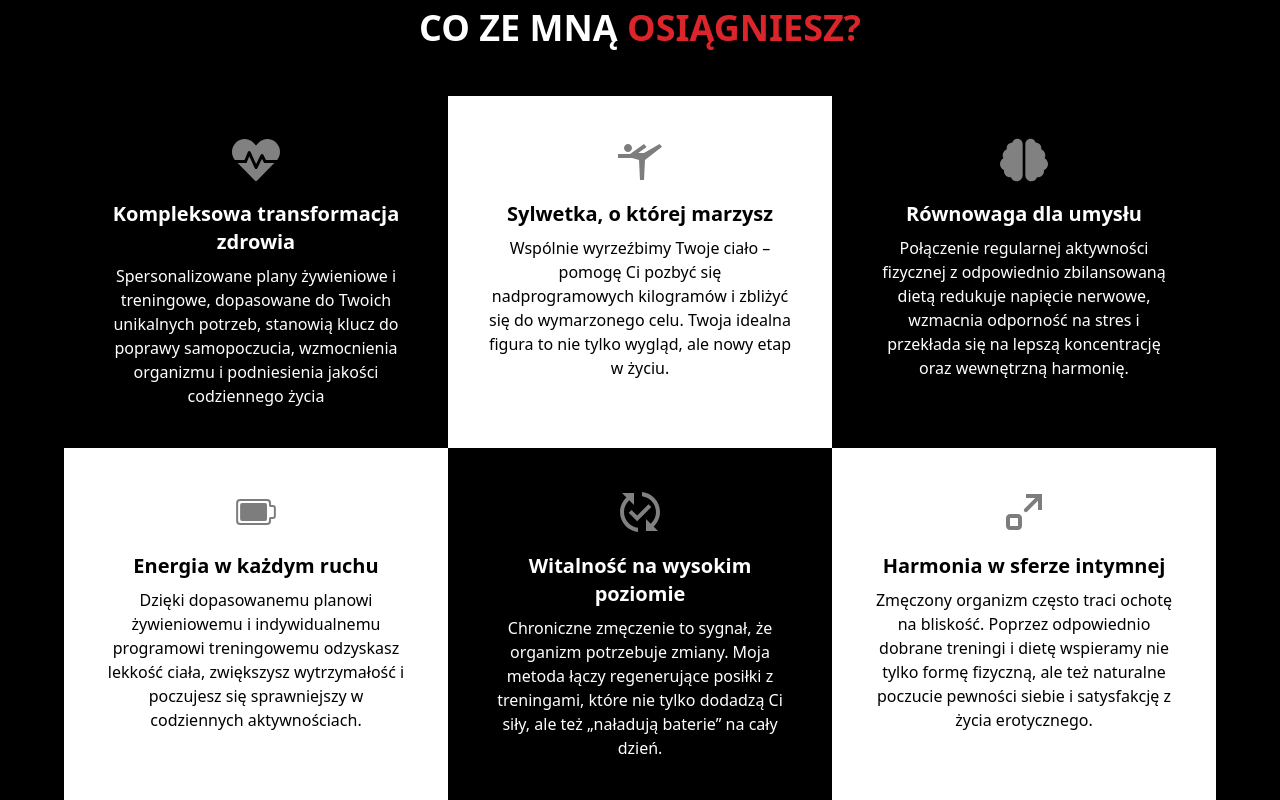
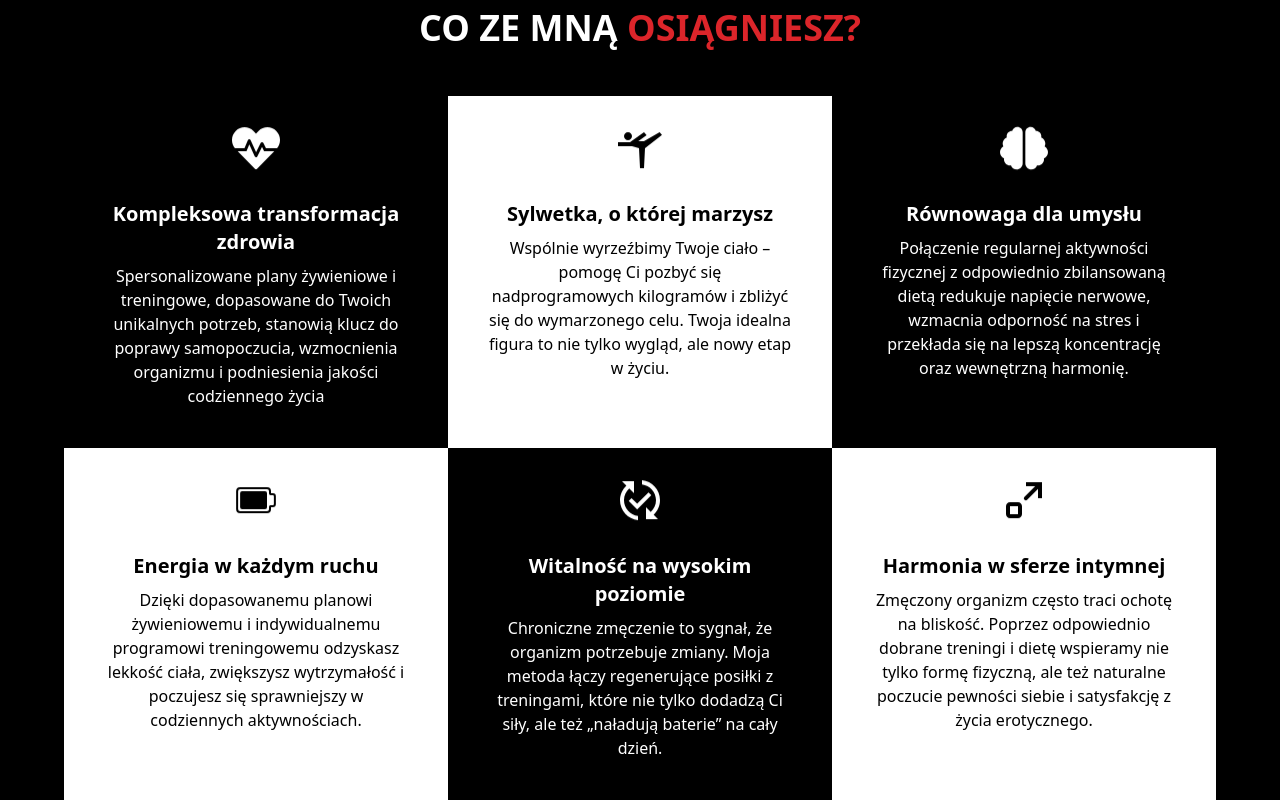
Before and after one commit to kubaw00/personaltrainerpage, a Next.js app: page / in a window 1280 px wide. Shown: the part 2220-3020 px from the top of the page. Built offline with nearby package versions, Linux system fonts and the light colour scheme; what tailwindcss-animated would draw is missing.

Commit message:
prawie finał 29.04.2025h00:58

```diff
--- a/src/app/page.tsx
+++ b/src/app/page.tsx
@@ -268,7 +268,7 @@ export default function Home() {
             className="flex flex-col items-center text-center p-8 md:p-10 min-h-[260px]"
             style={{ background: "#000", color: "#fff" }}
           >
-            <span className="mb-4 text-5xl animate-pulse">
+            <span className="mb-4 text-5xl animate-bounce">
               <FaHeartbeat />
             </span>
             <h3 className="font-bold text-xl mb-2">
@@ -285,7 +285,7 @@ export default function Home() {
             className="flex flex-col items-center text-center p-8 md:p-10 min-h-[260px]"
             style={{ background: "#FFFFFF", color: "#000" }}
           >
-            <span className="mb-4 text-5xl animate-pulse">
+            <span className="mb-4 text-5xl animate-bounce">
               <MdOutlineSportsGymnastics />
             </span>
             <h3 className="font-bold text-xl mb-2">
@@ -302,7 +302,7 @@ export default function Home() {
             className="flex flex-col items-center text-center p-8 md:p-10 min-h-[260px]"
             style={{ background: "#000", color: "#FFFFFF" }}
           >
-            <span className="mb-4 text-5xl animate-pulse">
+            <span className="mb-4 text-5xl animate-bounce">
               <FaBrain />
             </span>
             <h3 className="font-bold text-xl mb-2">Równowaga dla umysłu</h3>
@@ -318,7 +318,7 @@ export default function Home() {
             className="flex flex-col items-center text-center p-8 md:p-10 min-h-[260px]"
             style={{ background: "#FFFFFF", color: "#000" }}
           >
-            <span className="mb-4 text-5xl animate-pulse">
+            <span className="mb-4 text-5xl animate-bounce">
               <CiBatteryFull />
             </span>
             <h3 className="font-bold text-xl mb-2">Energia w każdym ruchu</h3>
@@ -334,7 +334,7 @@ export default function Home() {
             className="flex flex-col items-center text-center p-8 md:p-10 min-h-[260px]"
             style={{ background: "#000", color: "#fff" }}
           >
-            <span className="mb-4 text-5xl animate-pulse">
+            <span className="mb-4 text-5xl animate-bounce">
               <MdPublishedWithChanges />
             </span>
             <h3 className="font-bold text-xl mb-2">
@@ -351,7 +351,7 @@ export default function Home() {
             className="flex flex-col items-center text-center p-8 md:p-10 min-h-[260px]"
             style={{ background: "#FFFFFF", color: "#000" }}
           >
-            <span className="mb-4 text-5xl animate-pulse">
+            <span className="mb-4 text-5xl animate-bounce">
               <CgArrowsExpandUpRight />
             </span>
             <h3 className="font-bold text-xl mb-2">
@@ -609,10 +609,7 @@ export default function Home() {
       </section>
       {/* END FAQ SECTION */}
 
-      <section
-        style={{ boxShadow: "0px -20px 60px 40px #DC252A" }}
-        className="w-full my-25 md:px-10  bg-gradient-to-br from-[#232323]/80 to-[#1a1a1a]/80  py-10 px-4    md:max-w-3xl lg:max-w-5xl  mx-auto my-10 bg-black/90 rounded-2xl shadow-2xl p-6 md:p-12 flex flex-col gap-12"
-      >
+      <section className="w-full my-25 md:px-10  bg-gradient-to-br from-[#232323]/80 to-[#1a1a1a]/80  py-10 px-4    md:max-w-3xl lg:max-w-5xl  mx-auto my-10 bg-black/90 rounded-2xl shadow-2xl p-6 md:p-12 flex flex-col gap-12">
         <div className="flex justify-center space-x-2 text-[#DC252A] text-2xl">
           {[...Array(3)].map((_, i) => (
             <svg
@@ -628,7 +625,7 @@ export default function Home() {
           ))}
         </div>
         <div className="space-y-4">
-          <h2 className="text-2xl text-center font-bold text-white">
+          <h2 className="text-2xl uppercase text-center font-bold text-white">
             3-miesięczna przemiana sylwetki
           </h2>
           <p className="text-gray-200 leading-relaxed">
@@ -660,7 +657,7 @@ export default function Home() {
           ))}
         </div>
         <div className="space-y-4">
-          <h2 className="text-2xl text-center font-bold text-white">
+          <h2 className="text-2xl uppercase text-center font-bold text-white">
             Gdzie przeprowadzam Treningi?
           </h2>
           <div className="flex flex-col md:flex-row justify-center gap-5 items-center text-gray-200">
@@ -703,7 +700,7 @@ export default function Home() {
           ))}
         </div>
         <div className="space-y-4">
-          <h2 className="text-2xl text-center font-bold text-white">
+          <h2 className="text-2xl uppercase text-center font-bold text-white">
             Jaki jest koszt Treningu Personalnego?
           </h2>
           <p className="text-gray-200 leading-relaxed">
@@ -769,7 +766,7 @@ export default function Home() {
         <ContactForm />
       </section>
 
-      <section className="w-full max-w-none bg-black/80 py-10 px-0 flex flex-col items-center relative overflow-x-visible overflow-y-visible">
+      <section className="w-full my-15 max-w-none bg-black/80  px-0 flex flex-col items-center relative overflow-x-visible overflow-y-visible">
         <div className="absolute inset-0 w-full h-full bg-black/80 -z-10" />
         <h2 className="text-3xl md:text-4xl font-extrabold text-center mb-4">
           <span className="text-white">ZNAJDŹ MNIE NA PROFILACH </span>
```
